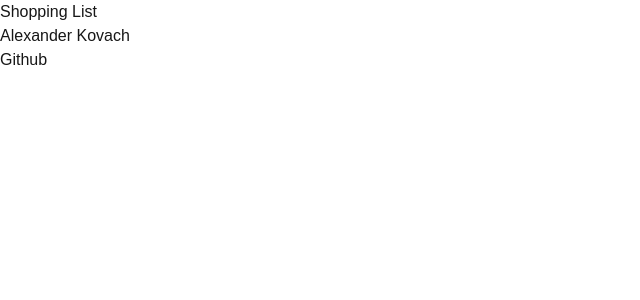
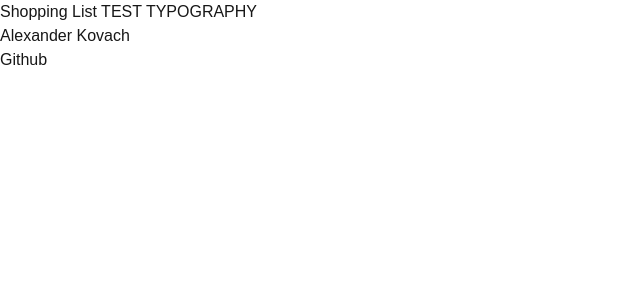
Before and after one commit to Exampleuser274/cprg306-assignments, a Next.js app: page /week-2 in a window 1280 px wide. Shown: the top 300 px of the page, without its empty margins (0-640 px from the left). Built offline with nearby package versions, Linux system fonts and the light colour scheme.

Commit message:
test typog commit

```diff
--- a/app/week-2/page.js
+++ b/app/week-2/page.js
@@ -2,7 +2,7 @@ import StudentInfo from "./student-info";
 export default function Page(){
     return(
         <main>
-            <h1>Shopping List</h1>
+            <h1>Shopping List TEST TYPOGRAPHY</h1>
             <StudentInfo/>
         </main>
     );
```
